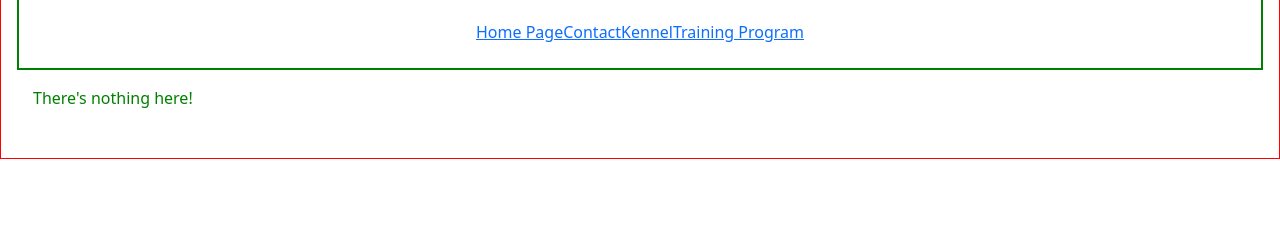
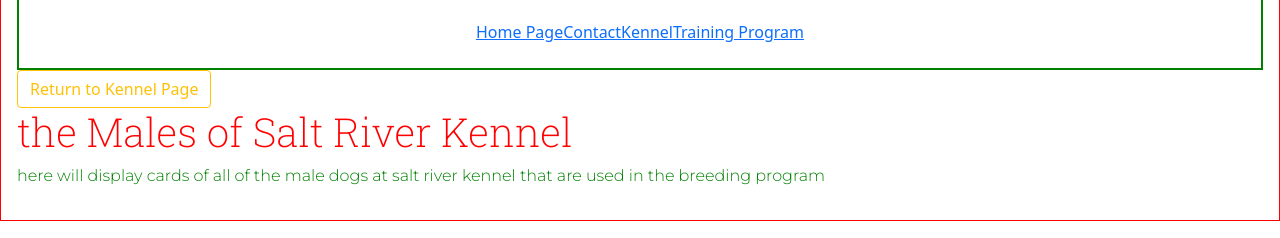
Before and after one commit to BionicOven28/saltriverkennel, a React (Create React App) app: page /males in a window 1280 px wide. Shown: the part 149-387 px from the top of the page. Built offline with nearby package versions, Linux system fonts and the light colour scheme.

Commit message:
Added a males mirror page to the site with functional buttons

```diff
--- a/src/App.css
+++ b/src/App.css
@@ -21,3 +21,7 @@
 h1 {
   font-family: 'Roboto Slab', serif;
 }
+
+p {
+  font-family: 'Montserrat', sans-serif;
+}
--- a/src/components/buttons/males-btn/MaleBtn.jsx
+++ b/src/components/buttons/males-btn/MaleBtn.jsx
@@ -6,7 +6,9 @@ class MaleBtn extends React.Component {
     render() {
         return (
             <div>
-                <button type="button" class="btn btn-outline-warning">Males</button>
+                <a href="/males">
+                    <button type="button" class="btn btn-outline-warning">Males</button>
+                </a>
             </div>
         )
     }
--- a/src/index.js
+++ b/src/index.js
@@ -8,6 +8,7 @@ import Contact from './pages/contact/Contact';
 
 import Kennel from './pages/kennel/Kennel';
 import Females from './pages/females-page/Females';
+import Males from './pages/males-page/Males';
 
 import Training from './pages/training/Training';
 
@@ -21,6 +22,7 @@ render(
 
                 <Route path="kennel" element={<Kennel />} />
                 <Route path="females" element={<Females />} />
+                <Route path="males" element={<Males />} />
 
                 <Route path="training-program" element={<Training />} />
 
--- /dev/null
+++ b/src/pages/males-page/Males.jsx
@@ -0,0 +1,19 @@
+import React from 'react';
+
+import BackToKennelBtn from '../../components/buttons/back-to-kennel-btn/BackToKennelBtn';
+
+import './males.css';
+
+export default function Males() {
+    return(
+        <>
+        <BackToKennelBtn />
+        <div className="hp-title">
+            <h1>the Males of Salt River Kennel</h1>
+        </div>
+        <div className="hp-desc">
+            <p>here will display cards of all of the male dogs at salt river kennel that are used in the breeding program</p>
+        </div>
+        </>
+    );
+}
```
Also changed, not shown: src/pages/males-page/males.css (added).
